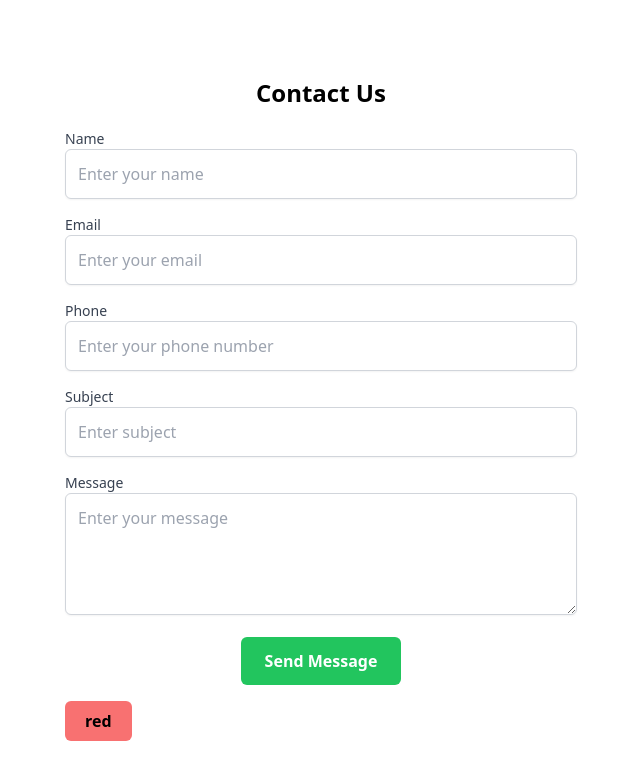
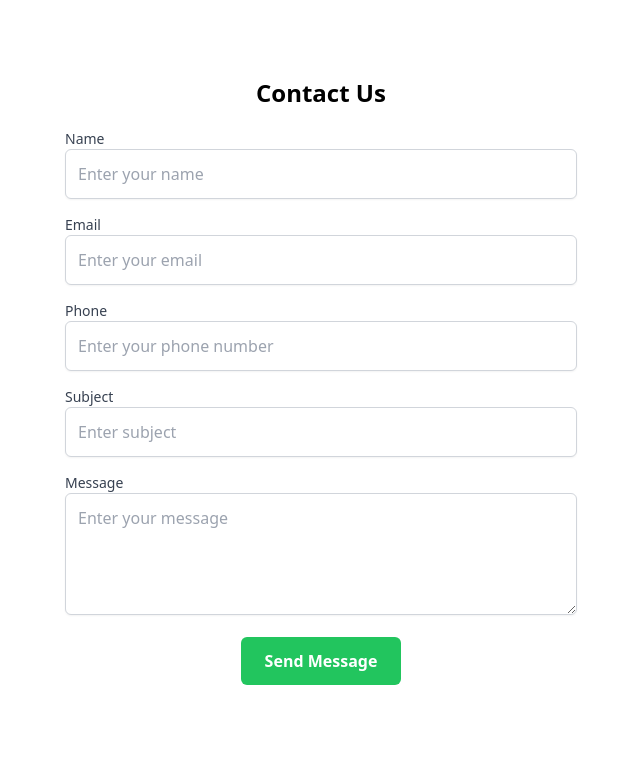
Before and after one commit to mahfujulhoque12/travel, a website: page index.html in a window 1280 px wide. Shown: the part 2384-3163 px from the top of the page, without its empty margins (319-959 px from the left). After the commit the page ends 3109 px from the top, so only its background shows below. Drawn offline with nearby package versions, Linux system fonts and the light colour scheme; files that its build step writes are made by us from their sources.

Commit message:
remove-test-code

```diff
--- a/index.html
+++ b/index.html
@@ -316,7 +316,6 @@
                     </button>
 
                 </div>
-                <button class="bg-red-400 px-5 py-2 rounded-md font-bold hover:bg-red-100">red</button>
             </form>
         </div>
     </section>
```
